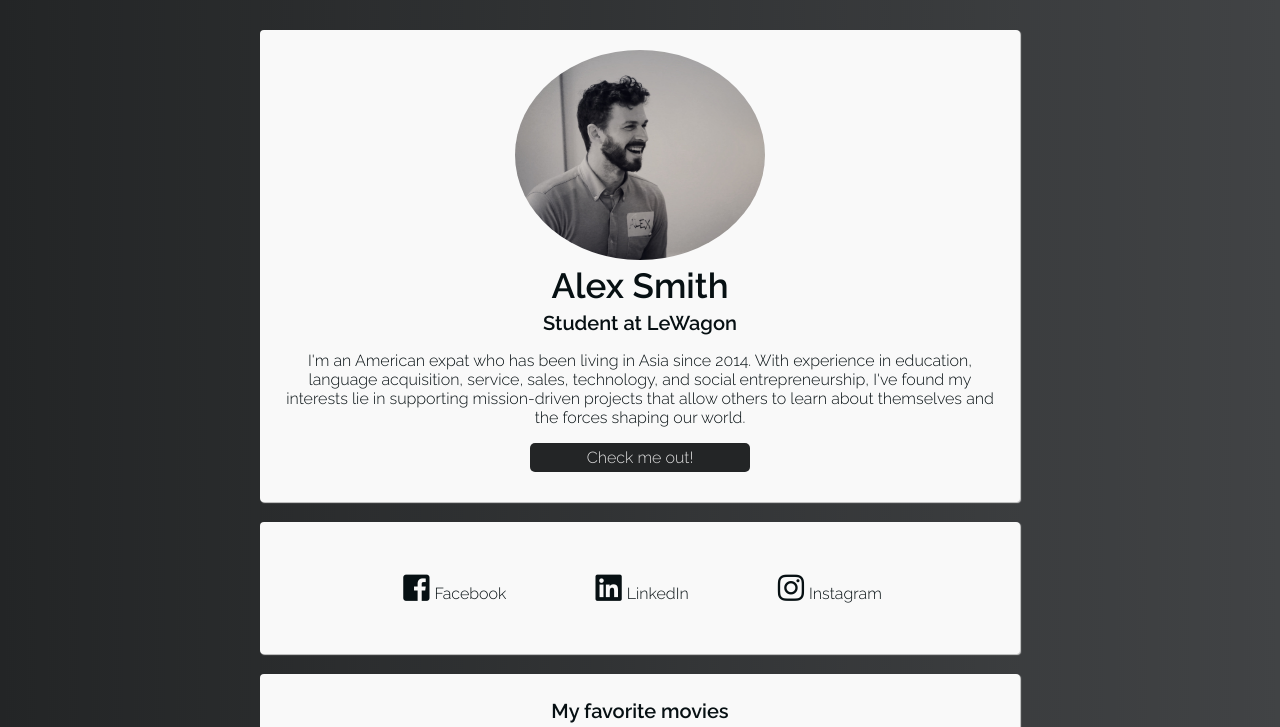
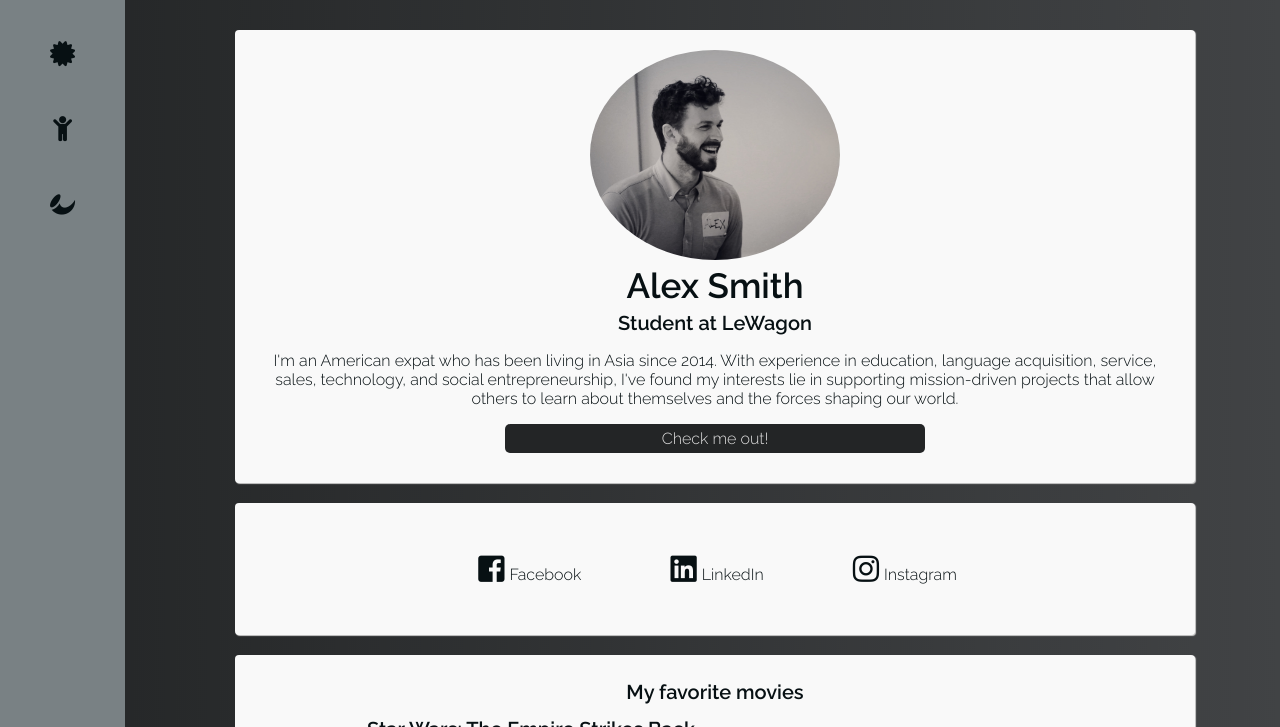
Before and after one commit to smithavt14/profile, a plain HTML site: page index.html in a window 1280 px wide. Shown: the top 727 px of the page. Drawn offline with Linux system fonts and the light colour scheme.

Commit message:
Made a cool little side bar

```diff
--- a/index.html
+++ b/index.html
@@ -10,6 +10,14 @@
   </head>
 
   <body>
+    <div class="sidebar">
+      <ul>
+        <li><a href="#"><i class="fas fa-certificate icon-medium"></i></a></li>
+        <li><a href="#movies"><i class="fas fa-child icon-medium"></i></a></li>
+        <li><a href="#about-page"><i class="fab fa-affiliatetheme icon-medium"></i></a></li>
+      </ul>
+    </div>
+    <div class="page-content">
       <div class=container>
         <div class=box>
           <img src="images/Alex-face.jpg" class="img-circle img-header" alt="Alex's Profile Picture">
@@ -23,12 +31,12 @@
 
         <div class=box>
           <ul>
-          <li><a href="#" target="_blank"><i class="fab fa-facebook-square icon-small"></i>Facebook</a></li>
-          <li><a href="#" target="_blank"><i class="fab fa-linkedin icon-small"></i>LinkedIn</a></li>
-          <li><a href="#" target="_blank"><i class="fab fa-instagram icon-small"></i>Instagram</a></li>
+            <li><a href="https://mashable.com/2017/12/20/7-types-people-left-facebook/" target="_blank"><i class="fab fa-facebook-square icon-small"></i>Facebook</a></li>
+            <li><a href="https://www.linkedin.com/in/smithavt14/" target="_blank"><i class="fab fa-linkedin icon-small"></i>LinkedIn</a></li>
+            <li><a href="https://www.instagram.com/smithavt14/" target="_blank"><i class="fab fa-instagram icon-small"></i>Instagram</a></li>
           </ul>
         </div>
-      <div class=box>
+        <div class=box id="movies">
           <h2>My favorite movies</h2>
           <table>
             <tbody>
@@ -62,11 +70,12 @@
             </tbody>
           </table>
         </div>
-      <div class=box>
+        <div class=box id="about-page">
           <h2>About this page</h2>
 
           <p>This page has been coded during the <a href="https://www.lewagon.com/program" target="_blank">Fullstack Program at LeWagon</a>. That was probably the best experience of my life...seriously.</p>
         </div>
       </div>
+    </div>
   </body>
 </html>
--- a/style.css
+++ b/style.css
@@ -2,6 +2,7 @@ body {
   background-image: url(images/Midnight_city.jpg);
   font-family: 'Raleway', sans-serif;
   font-size: 16px;
+  color: #071013;
 }
 
 h1 {
@@ -45,7 +46,7 @@ div {
 }
 
 .container {
-  width: 800px;
+  width: 1000px;
   margin: 30px auto;
 }
 
@@ -92,3 +93,35 @@ div {
   padding: 5px;
   font-size: 30px;
 }
+
+.sidebar {
+  background-color: #798184;
+  position: fixed;
+  width: 125px;
+  left: 0;
+  top: 0;
+  bottom: 0;
+  text-align: center;
+}
+
+.sidebar a {
+  color: #071013;
+}
+
+.sidebar a:hover {
+  color: #F9F9F9;
+  font-weight: bolder;
+}
+
+
+.sidebar li {
+  padding: 25px;
+}
+
+.page-content {
+  margin-left: 150px;
+}
+
+.icon-medium {
+  font-size: 25px;
+}
```
Lines whose indentation alone changed are shown as unchanged.
